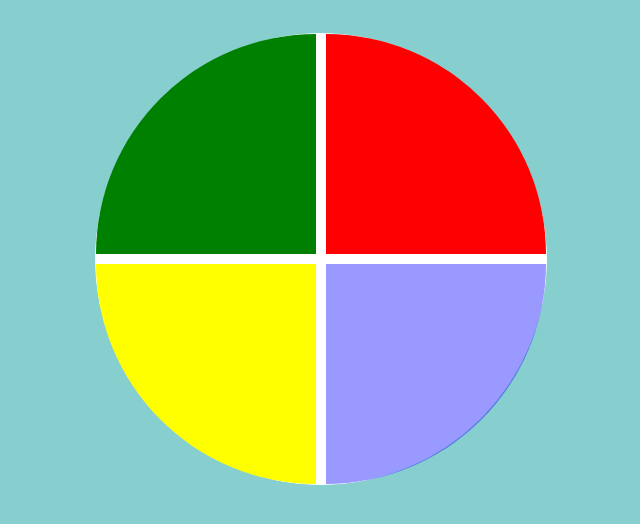
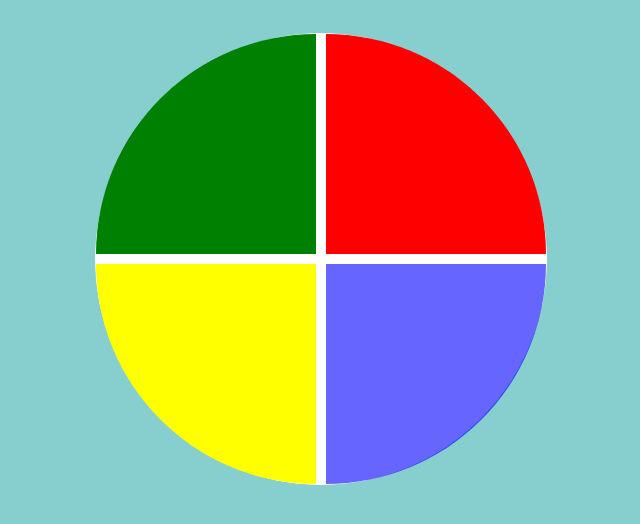
Before and after one commit to GuMunhoz/GM-Genius, a plain HTML site: page index.html in a window 1280 px wide. Shown: the part 176-700 px from the top of the page, without its empty margins (319-959 px from the left). Drawn offline with Linux system fonts and the light colour scheme.

Commit message:
finalizando projeto

```diff
--- a/js/script.js
+++ b/js/script.js
@@ -51,7 +51,7 @@ let checkOrder = () =>{
         }
     }
     if(clickedOrder.length == order.length){
-        // alert(`Pontuação: ${score}\n Você acertou! Iniciando próximo nível!`);
+
         Swal.fire({
             icon: 'success',
             title: 'Você ganhou!',
@@ -100,7 +100,7 @@ let click = (color) =>{
  // Função para game over
 
  let gameOver = () =>{
-    //  alert(`Pontuação: ${score}!\n Você perdeu o jogo!\n Clique em OK para iniciar um novo jogo`);
+
      Swal.fire({
         icon: 'error',
         title: 'Oops...',
@@ -112,7 +112,7 @@ let click = (color) =>{
  }
 
  let playGame = () =>{
-    // Swal.fire('Bem vindo ao GM-GENIUS!!')
+
     score = 0;
 
     nextlevel();
--- a/style/style.css
+++ b/style/style.css
@@ -62,5 +62,5 @@ h4 {
 
 
 .selected {
-    opacity: 0.4;
+    opacity: 0.6;
 }
```
Also changed, not shown: img/GM Genius.gif.gif (added), 1 other file.
